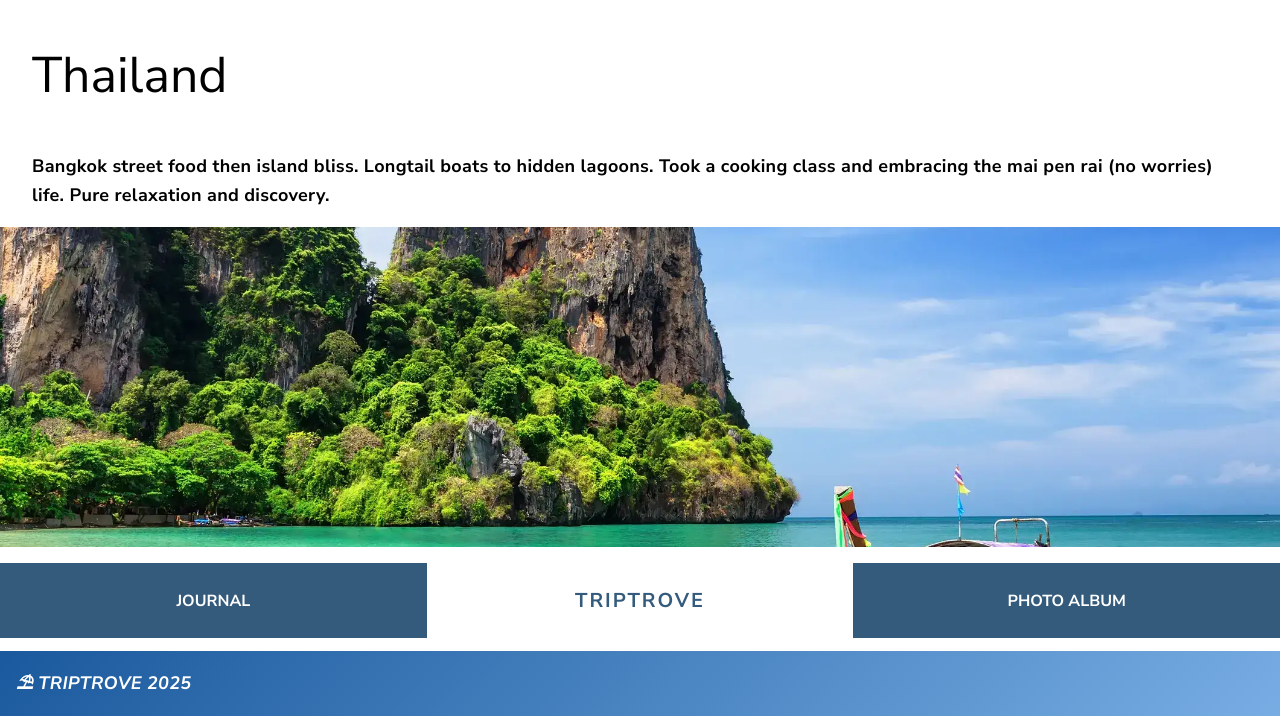
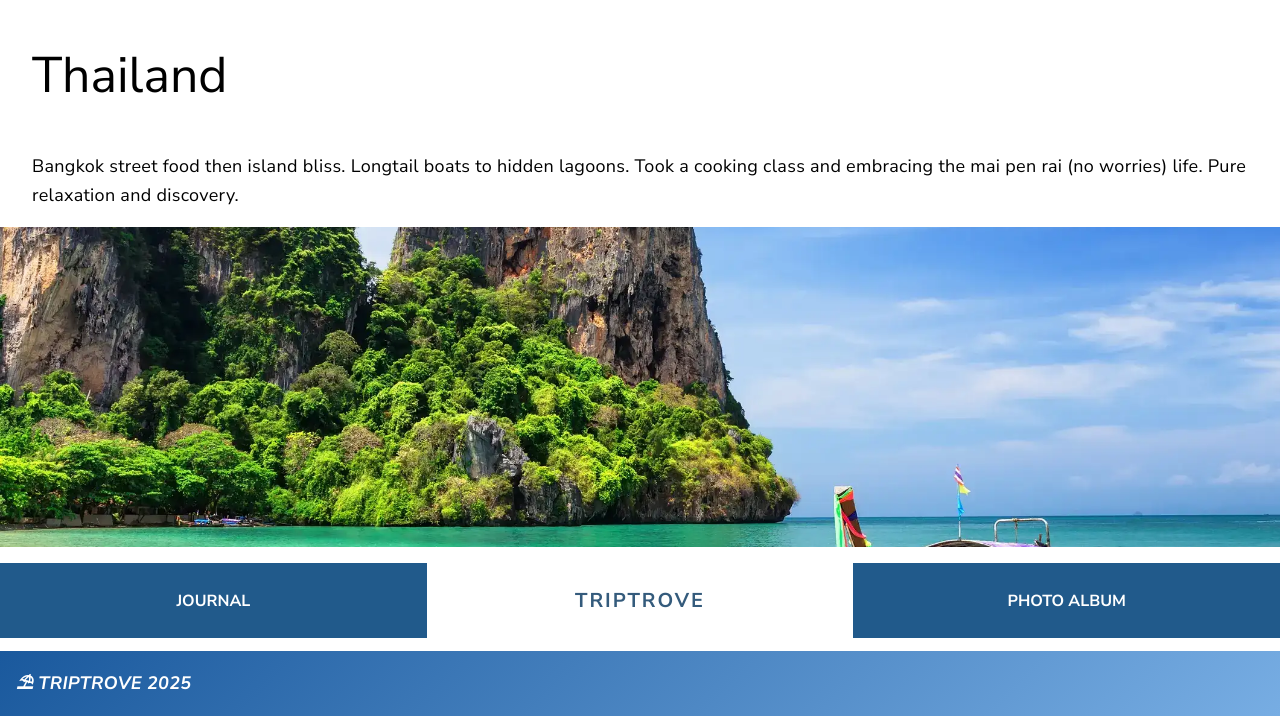
Before and after one commit to isabelrpa/IsabelPapa_12SE_PartA, a Flask app: page /trip/26 in a window 1280 px wide. Shown: the part 84-800 px from the top of the page. Run offline with Flask 3, Linux system fonts and the light colour scheme; a user stored in the database is signed in; data comes from the database, SQL or seed files in the repository.

Commit message:
Final Styling Changes

```diff
--- a/static/style.css
+++ b/static/style.css
@@ -40,13 +40,13 @@ h3 {
 p {
     font-family: 'Nunito Sans', sans-serif;
     font-size: 18px;
-    font-weight: bold;
+    font-weight: normal;
     font-style: normal;
     color: rgb(0, 0, 0);
-    margin-left: 2rem; /*adjusted to surpass div wrapper*/
+    margin-left: 2rem;
+    margin-right: 2rem;
     line-height: 1.6;
     letter-spacing: 0.3px;
-    max-width: 1200px;
 }
 
 p.footer {
@@ -352,7 +352,7 @@ footer {
     color: rgb(255, 255, 255);
     text-decoration: none;
     padding: 1.5rem 2rem;
-    background: rgb(52, 91, 124);
+    background: rgb(33, 90, 139);
     flex: 1;
     text-align: center;
     cursor: pointer;
```
